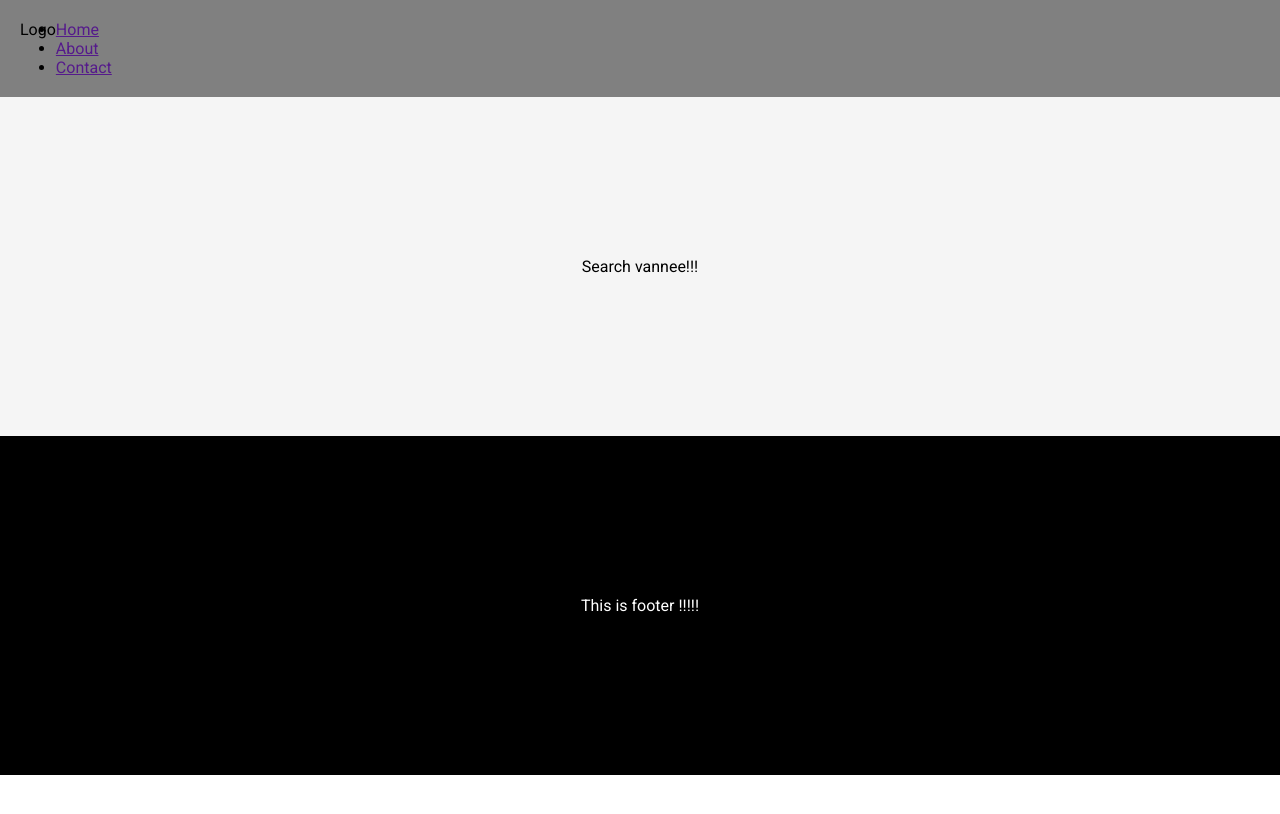
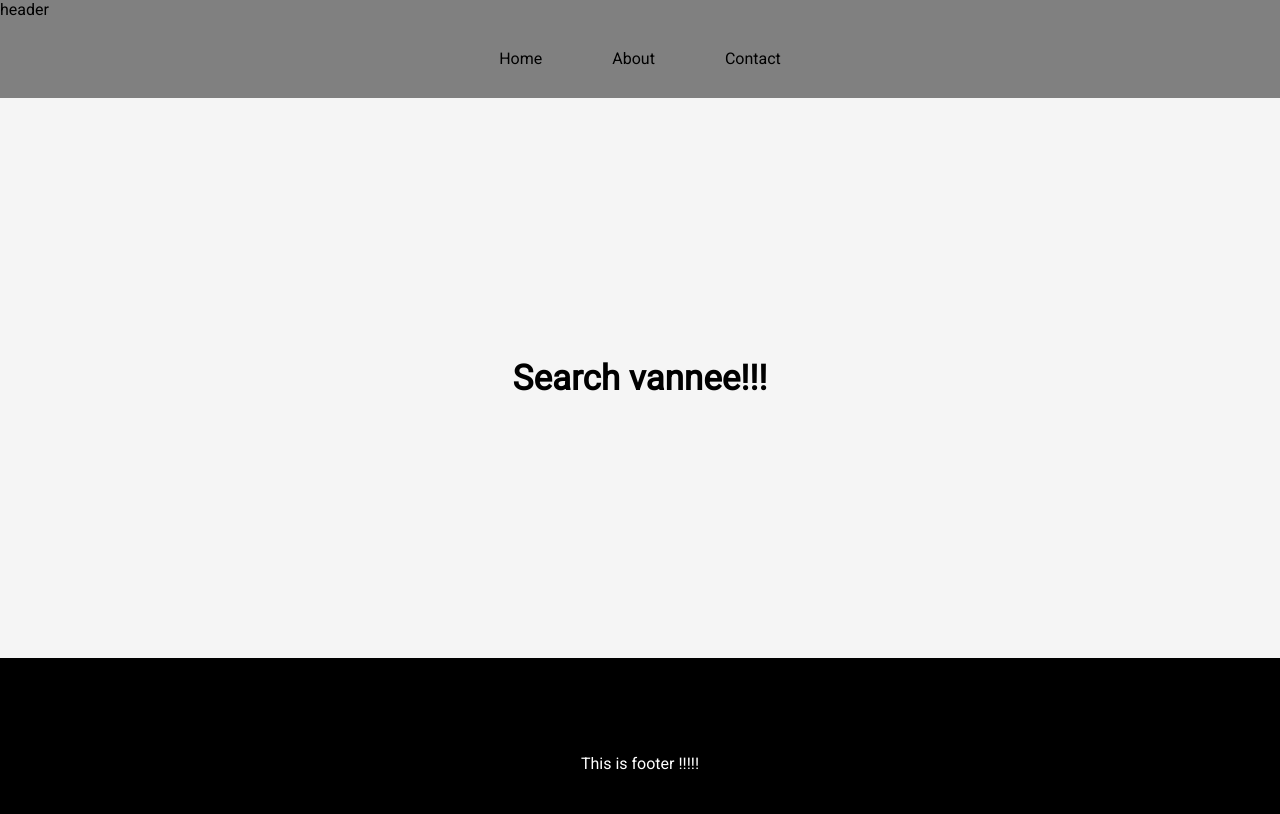
Before and after one commit to Charlie-007-star/React, a React (Create React App) app in the folder first/: page / in a window 1280 px wide. Shown: the top 814 px of the page. Built offline with nearby package versions, Linux system fonts and the light colour scheme.

Commit message:
one page done

```diff
--- a/first/src/components/Header.js
+++ b/first/src/components/Header.js
@@ -2,9 +2,9 @@ import React from 'react'
 
 function Headers(){
   return(
-    <header>
-      <div className="logo">Logo</div>
-      <ul className="nav">
+    <header className="diplay-flex">
+      <div className="logo">header</div>
+      <ul className="nav display-flex">
         <li>
           <a href="">Home</a>
         </li>
--- a/first/src/style.css
+++ b/first/src/style.css
@@ -14,31 +14,59 @@ html{
     padding: 0;
 }
 
+.display-flex{
+    display: flex;
+    justify-content: center;
+    align-items: center;
+}
+
+ul{
+    list-style: none;
+    margin: 0;
+    padding: 0;
+
+}
+
+header .nav a{
+    text-decoration: none;
+    color: #000;
+    display: block;
+    margin: 0 5px;
+    padding: 30px;
+}
+
+
 header{
 
     background-color: gray;
-    padding: 20px;
-    display: flex;
 }
 
 header.logo{
 
     font-size: 25px;
-}
-
-header.nav{
+    background: black;
+    color: white;
+    padding: 10px;
+    border-radius: 5px;
 
 }
 
+
 .Hero{
     background-color: whitesmoke;
-    padding: 10em;
+    padding: 25px;
+    height: 70vh;
     text-align: center;
+    display: flex;
+    align-items: center;
+    justify-content: center;
+    font-weight: bold;
+    font-size: 35px;
 }
 
 footer{
     background-color: black;
     color: white;
-    padding: 10em;
+    padding: 6em;
     text-align: center;
 }
```
